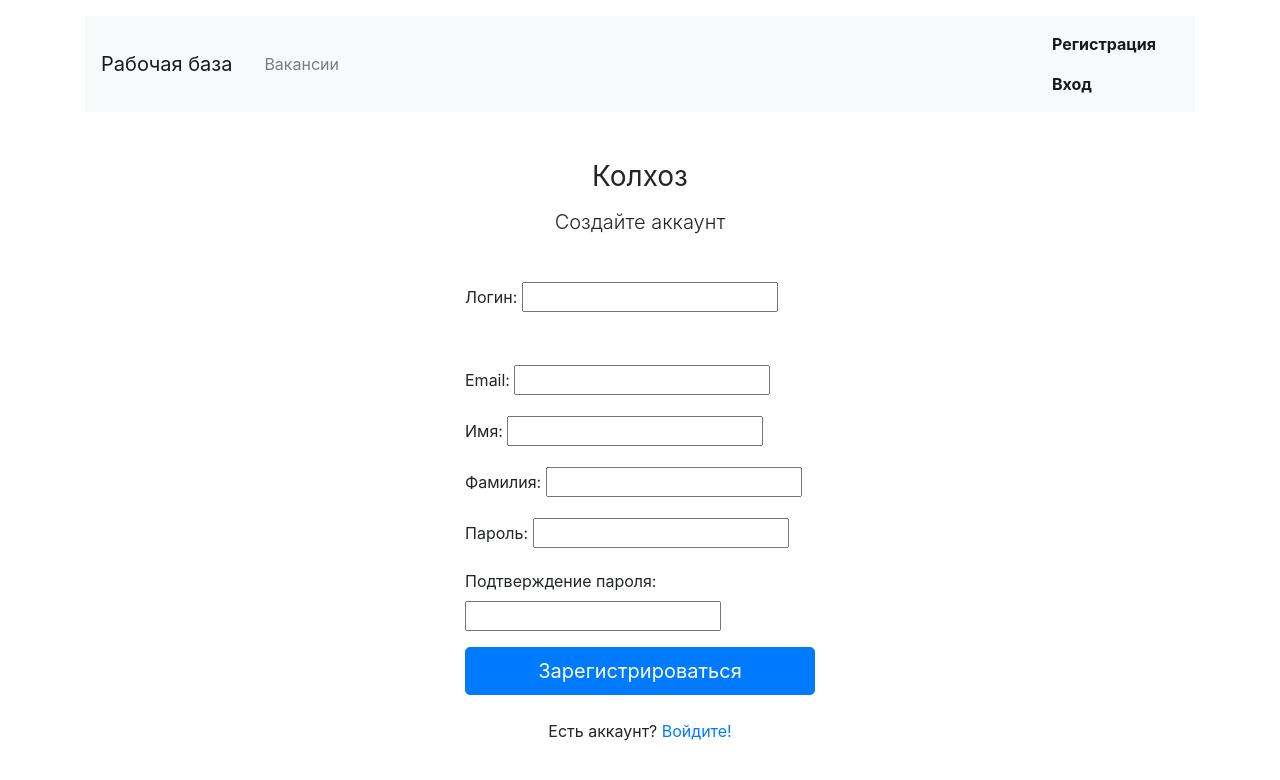
After one commit to LinkerXXX/Job_board, a Django app: page /register/ in a window 1280 px wide. The commit adds this page. Shown: the top 780 px of the page. Run offline with Django 4.2, Linux system fonts and the light colour scheme; some libraries are stand-ins or nearby versions.

Commit message:
полные изменения юзера

```diff
--- /dev/null
+++ b/src/board/forms.py
@@ -0,0 +1,14 @@
+from django.contrib.auth.forms import UserCreationForm, AuthenticationForm
+from board.models import User
+
+
+class UserCreateForm(UserCreationForm):
+    class Meta(UserCreationForm.Meta):
+        model = User
+        fields = ("username", "first_name", "last_name", "email")
+
+
+class UserAuthForm(AuthenticationForm):
+    class Meta:
+        model = User
+        fields = ('username', 'password')
--- a/src/board/urls.py
+++ b/src/board/urls.py
@@ -6,6 +6,9 @@ from board.views import (
     SpecializationListView,
     CompanyListView,
     VacancyDetailView,
+    CreateUserView,
+    UserAuthView,
+    LogoutView
 )
 
 urlpatterns = [
@@ -18,4 +21,7 @@ urlpatterns = [
     ),
     path("companies/<int:pk>/", CompanyListView.as_view(), name="companies"),
     path("vacancy/<int:pk>/", VacancyDetailView.as_view(), name="vacancy"),
+    path("register/",CreateUserView.as_view(), name="createUser"),
+    path("login/", UserAuthView.as_view(), name="authUser"),
+    path("logout/", LogoutView.as_view(), name="logoutUser"),
 ]
--- a/src/board/views.py
+++ b/src/board/views.py
@@ -2,6 +2,10 @@ from django.shortcuts import render
 from django.views.generic import ListView, DetailView
 from board.models import Specialization, Company, Vacancy
 from django.views import View
+from board.forms import UserCreateForm, UserAuthForm
+from django.views.generic.edit import CreateView
+from django.contrib.auth.views import LoginView, LogoutView
+
 
 
 class VacancyDetailView(DetailView):
@@ -36,3 +40,19 @@ class SpecializationListView(DetailView):
 class CompanyListView(DetailView):
     template_name = "board/company_list.html"
     queryset = Company.objects.all()
+
+
+########################################################
+
+class CreateUserView(CreateView):
+    form_class = UserCreateForm
+    template_name='account/create_user.html'
+    success_url = '/vacancies/'
+
+class UserAuthView(LoginView):
+    form_class = UserAuthForm
+    template_name = 'account/auth.html'
+    next_page = '/vacancies/'
+
+class LogoutView(LogoutView):
+    next_page = "main_page"
--- /dev/null
+++ b/src/templates/account/create_user.html
@@ -0,0 +1,68 @@
+{% extends 'common.html' %}
+{% block content %}
+<body>
+  <main class="container">
+    <div class="row">
+      <div class="col-8 col-lg-4 offset-2 offset-lg-4">
+        <form method="post" action="/register/">
+          {% csrf_token %}
+          <div class="text-center mt-5 b-1">
+
+            <h1 class="h3 mb-3 font-weight-normal">Колхоз</h1>
+            <p class="h5 font-weight-light">Создайте аккаунт</p>
+          </div>
+
+          <div class="mt-5 form-label-group">
+            <p>
+              <label for="id_username">Логин:</label>
+              <input type="text" name="username" maxlength="150" required id="id_username">
+            </p>
+          </div>
+
+          <div class="mt-5 form-label-group">
+            <p>
+              <label for="id_email">Email:</label>
+              <input type="email" name="email" maxlength="254" required id="id_email">
+            </p>
+          </div>
+
+          <div class=" form-label-group">
+            <p>
+              <label for="id_first_name">Имя:</label>
+              <input type="first_name" name="first_name" maxlength="254" required id="id_first_name">
+            </p>
+          </div>
+
+          <div class=" form-label-group">
+            <p>
+              <label for="id_last_name">Фамилия:</label>
+              <input type="last_name" name="last_name" maxlength="254" required id="id_last_name">
+            </p>
+          </div>
+
+          <div class="form-label-group">
+            <p>
+              <label for="id_password1">Пароль:</label>
+              <input type="password" name="password1" required id="id_password1">
+            </p>
+          </div>
+
+          <div class="form-label-group">
+            <p>
+              <label for="id_password2">Подтверждение пароля:</label>
+              <input type="password" name="password2" required id="id_password2">
+            </p>
+          </div>
+
+          <div class="checkbox mb-3"></div>
+          <button class="btn btn-primary btn-lg btn-block" type="submit">Зарегистрироваться</button>
+
+        </form>
+
+         <div class="mt-4 text-center"><p>Есть аккаунт? <a href="/board/auth/">Войдите!</a></p></div>
+      </div>
+    </div>
+  </main>
+</body>
+</html>
+{% endblock %}
--- a/src/templates/includes/header.html
+++ b/src/templates/includes/header.html
@@ -18,7 +18,14 @@
             </ul>
             <ul class="navbar-nav col-2 justify-content-end">
               <li class="nav-item active">
-                <a href="#" class="nav-link font-weight-bold">Вход</a>
+                {% if not user.is_authenticated %}
+                  <a href="/register/" class="nav-link font-weight-bold">Регистрация</a>
+                  <a href="/login/" class="nav-link font-weight-bold">Вход</a>
+                {%  endif %}
+                {% if user.is_authenticated %}
+                    <h6 class="nav-link font-weight-bold">{{ user.username }}  aka {{user.last_name}} {{user.first_name}}</h6>
+                    <a href="/logout/" class="nav-link font-weight-bold">Выход</a>
+                {% endif %}
               </li>
             </ul>
           </div>
```
Also changed, not shown: src/templates/account/auth.html (added, +45 -0 lines), src/media/media/company/logo6_CjPyeCh.png (added), src/media/media/company/logo7_7WGBT1W.png (added), src/media/media/specialization/specty_gamedev_ZaDQa4V.png (added), src/media/media/specialization/specty_testing_ifE5dGN.png (added).
